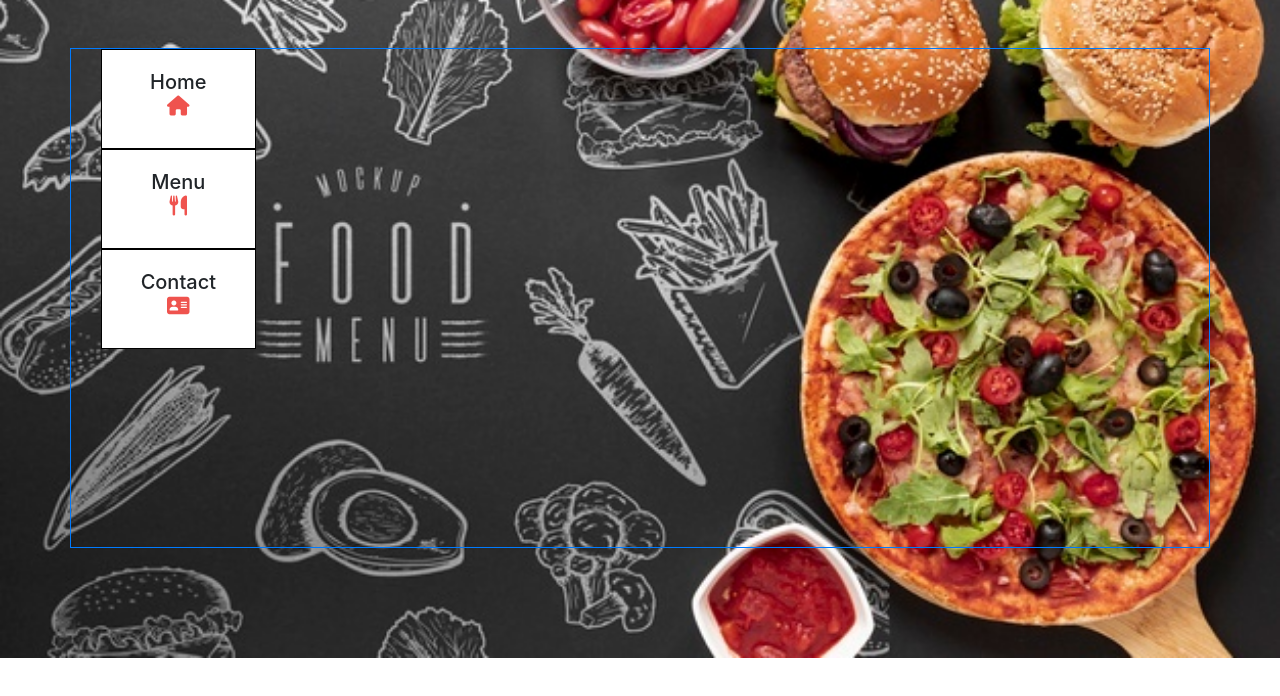
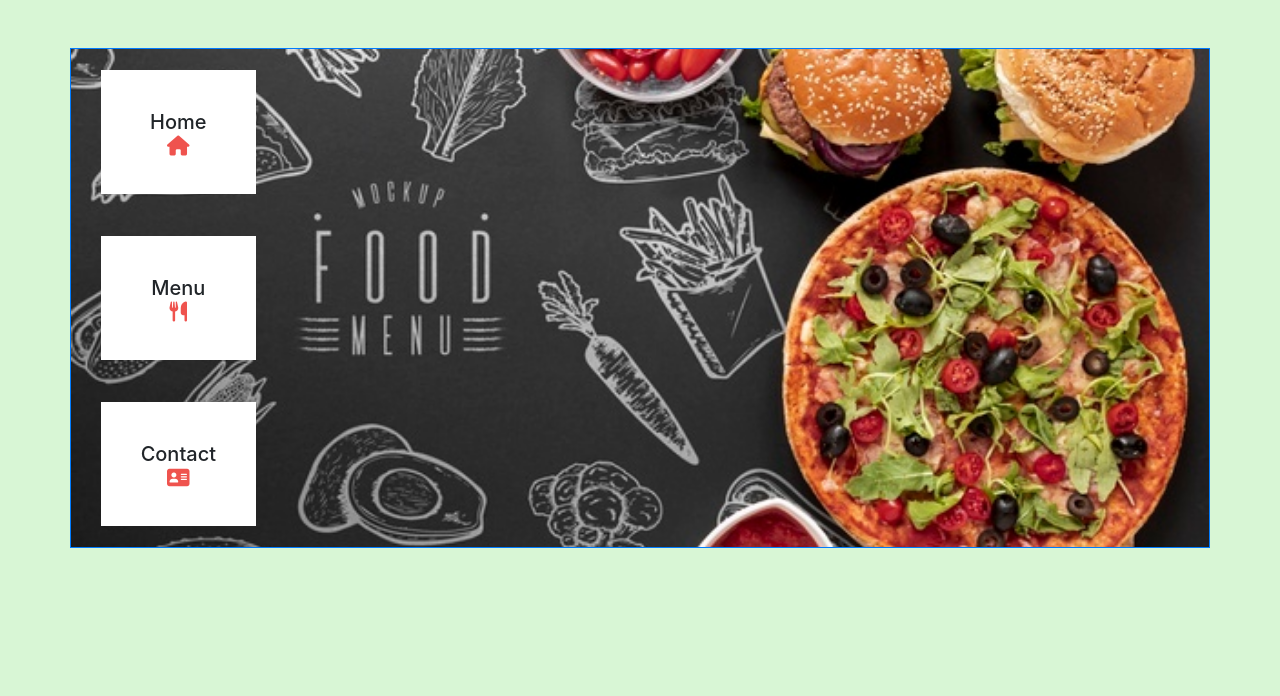
Before and after one commit to AhmedAmin90/Resturant-page, a website built with webpack: page dist/index.html in a window 1280 px wide. Built offline with nearby package versions, Linux system fonts and the light colour scheme.

Commit message:
Change style of the load page

```diff
--- a/src/assets/style.css
+++ b/src/assets/style.css
@@ -1,12 +1,13 @@
 body{
-  background-image: url('./images/top-view-fast-food-black-background-mock-up_23-2148321326.jpg');
-  background-size: cover;
-  background-position: center;
-  background-repeat: no-repeat;
+ background-color: rgba(45, 210, 30, 0.185);
 }
 
 .container{
   height: 500px;
+   background-image: url('./images/top-view-fast-food-black-background-mock-up_23-2148321326.jpg');
+  background-size: cover;
+  background-position: center;
+  background-repeat: no-repeat;
 
 }
 
@@ -16,11 +17,16 @@ body{
 
 .tab-btn{
  width: 100%;
- height: 100px;
+ height: 25%;
+ margin: auto 0;
  background-color: #FFFFFF;
  text-align: center;
- padding-top: 20px;
- border: 1px solid black;
+ padding-top: 40px;
+}
+
+.tab-btn:hover{
+ border-left: #EF534E 3px solid;
+ cursor: pointer;
 }
 
 .fas {
```
Also changed, not shown: dist/main.js.
